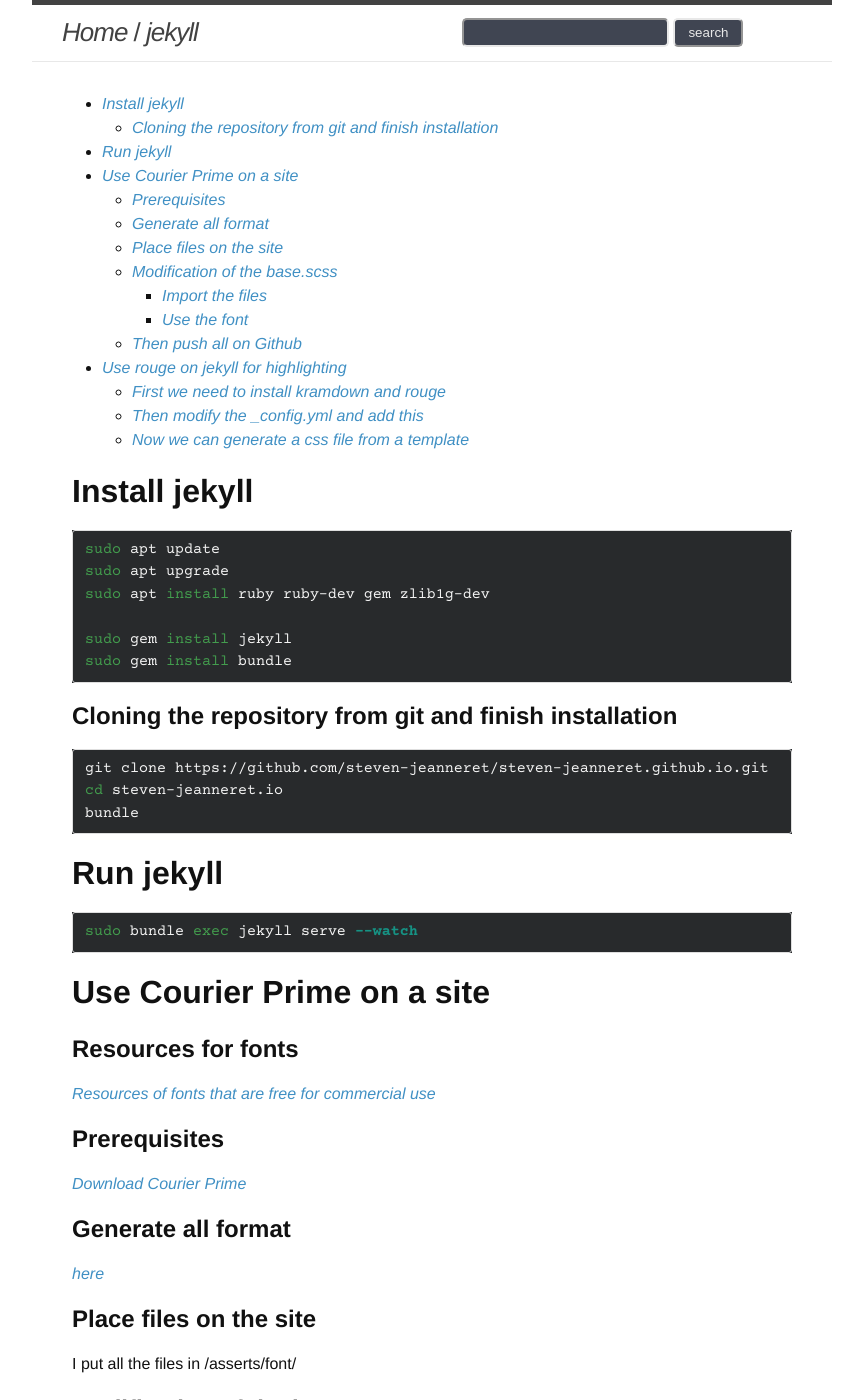
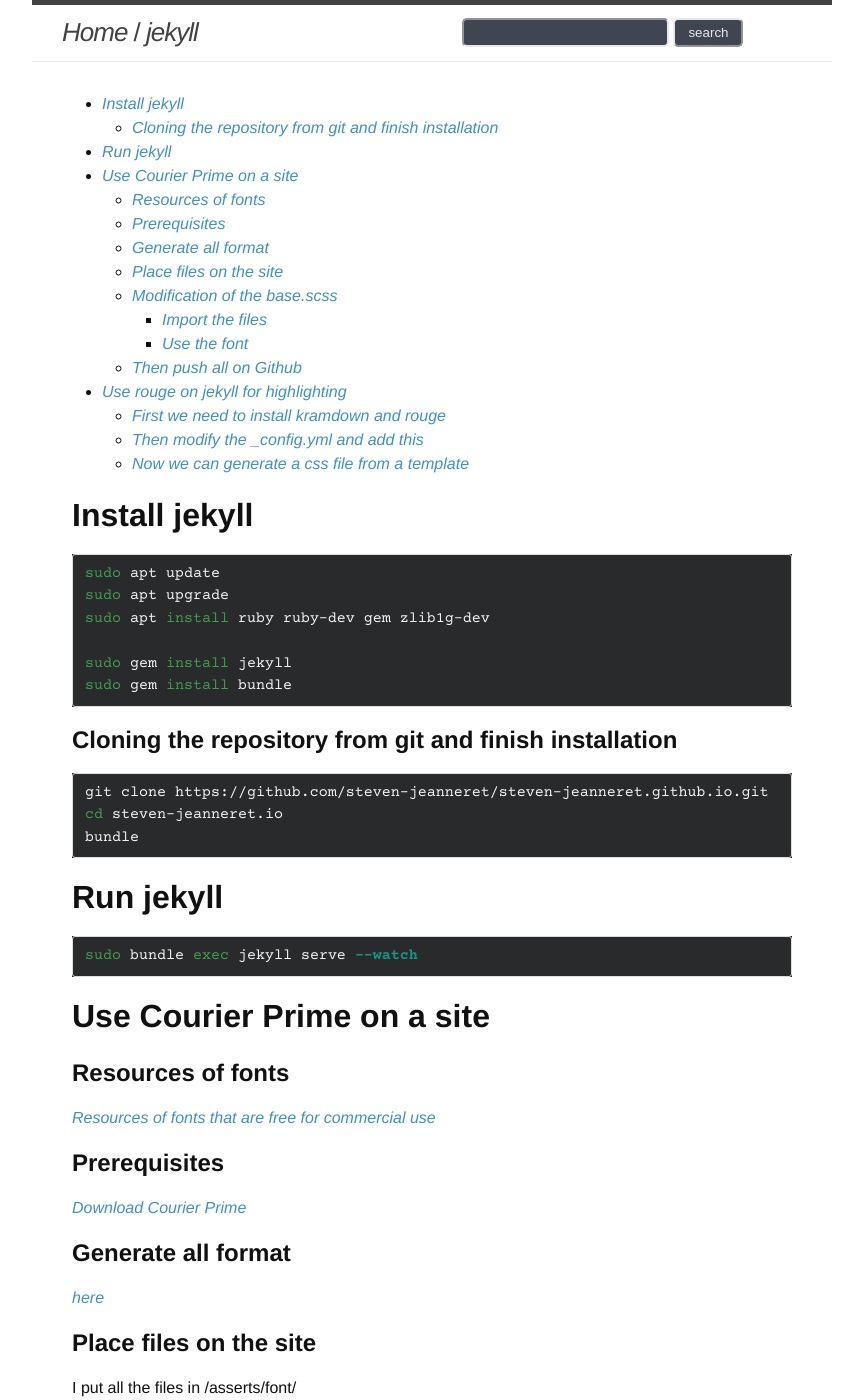
Before and after one commit to steven-jeanneret/steven-jeanneret.github.io, a Jekyll site: the page built from _posts/jekyll/2017-07-15-configure-font-jekyll.md, in a window 1280 px wide and 1400 px high. Shown: the whole window, without its empty margins (208-1071 px from the left). Built offline with Jekyll 4.4.1, drawn with Linux system fonts in a browser that asks for light colours.

Commit message:
Update 2017-07-15-configure-font-jekyll.md

````diff
--- a/_posts/jekyll/2017-07-15-configure-font-jekyll.md
+++ b/_posts/jekyll/2017-07-15-configure-font-jekyll.md
@@ -9,6 +9,7 @@ category: jekyll
 	- [Cloning the repository from git and finish installation](#cloning-the-repository-from-git-and-finish-installation)
 - [Run jekyll](#run-jekyll)
 - [Use Courier Prime on a site](#use-courier-prime-on-a-site)
+	- [Resources of fonts](#resources-of-fonts)
 	- [Prerequisites](#prerequisites)
 	- [Generate all format](#generate-all-format)
 	- [Place files on the site](#place-files-on-the-site)
@@ -45,7 +46,7 @@ sudo bundle exec jekyll serve --watch
 ```
 
 # Use Courier Prime on a site
-## Resources for fonts
+## Resources of fonts
 [Resources of fonts that are free for commercial use](https://www.websiteplanet.com/blog/best-free-fonts/)
 
 ## Prerequisites
````
